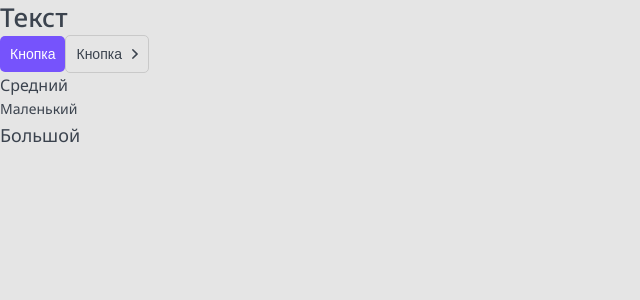
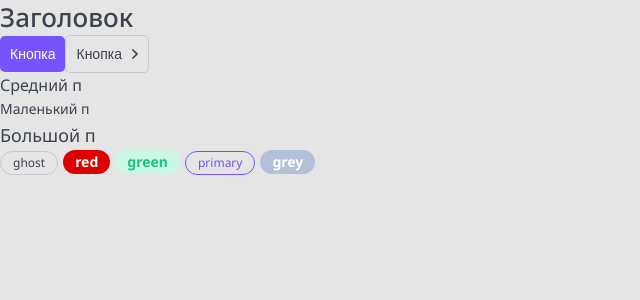
Before and after one commit to vanbai/top-app, a Next.js app in the folder top-app/: page / in a window 1280 px wide. Shown: the top 300 px of the page, without its empty margins (0-640 px from the left). Built offline with nearby package versions, Linux system fonts and the light colour scheme.

Commit message:
add component Tag

```diff
--- a/top-app/components/Button/Button.module.css
+++ b/top-app/components/Button/Button.module.css
@@ -24,7 +24,7 @@
 .ghost {
     color: var(--black);
     background: none;
-    border: 1px solid var(--light-gray);
+    border: 1px solid var(--light-grey);
 }
 .ghost:hover {
     color: var(--black);
--- a/top-app/components/Tag/Tag.module.css
+++ b/top-app/components/Tag/Tag.module.css
@@ -1,18 +1,47 @@
-.p {
-    margin: 0;
+.tag {
+    display: inline-block;
+
+    box-sizing: border-box;
+    margin-right: 5px;
+    border-radius: 20px;
 }
 
 .s {
-    font-size: 14px;
-    line-height: 24px;
+    padding: 5px 12px;
+    font-size: 12px;
+    line-height: 12px;
 }
 
 .m {
-    font-size: 16px;
-    line-height: 24px;
+    padding: 5px 12px;
+    font-size: 14px;
+    line-height: 14px;
 }
 
-.l {
-    font-size: 18px;
-    line-height: 29px;
+.ghost {
+    border: 1px solid var(--light-grey);
 }
+
+.red {
+    color: var(--white);
+    background: #DE0000;
+    font-weight: bold;
+}
+
+.grey {
+    color: var(--white);
+    background: #B3C0D9;
+    font-weight: bold;
+}
+
+.green {
+    color: var(--green);
+    background: var(--light-green);
+    font-weight: bold;
+}
+
+.primary {
+    color: var(--primary);
+    background: none;
+    border: 1px solid var(--primary);
+}
--- a/top-app/components/Tag/Tag.props.ts
+++ b/top-app/components/Tag/Tag.props.ts
@@ -1,7 +1,9 @@
 import { DetailedHTMLProps, HTMLAttributes, ReactNode } from "react";
 
 
-export interface ParagraphProps extends DetailedHTMLProps<HTMLAttributes<HTMLParagraphElement>, HTMLParagraphElement> {
+export interface TagProps extends DetailedHTMLProps<HTMLAttributes<HTMLDivElement>, HTMLDivElement> {
     children: ReactNode;
-    size?: 's' | 'm' | 'l';
+    size?: 's' | 'm';
+    color?: 'primary' | 'ghost' | 'grey' | 'green' | 'red';
+    href?: string;
 }
--- a/top-app/components/Tag/Tag.tsx
+++ b/top-app/components/Tag/Tag.tsx
@@ -1,17 +1,25 @@
-import { ParagraphProps } from "./P.props";
-import styles from "./P.module.css";
+import { TagProps } from "./Tag.props";
+import styles from "./Tag.module.css";
 import cn from "classnames";
 
-export const P = ({ size='m', children, className, ...props }: ParagraphProps): JSX.Element => {
+export const Tag = ({ size='s', children, color='ghost', href, className, ...props }: TagProps): JSX.Element => {
     return (
-        <p className={cn(styles.p, className, {
+        <div className={cn(styles.tag, className, {
             [styles.s]: size == "s",
             [styles.m]: size == "m",
-            [styles.l]: size == "l"
+            [styles.ghost]: color == "ghost",
+            [styles.red]: color == "red",
+            [styles.grey]: color == "grey",
+            [styles.green]: color == "green",
+            [styles.primary]: color == "primary"
         })}
         {...props}
         >
-            {children}
-        </p>
+            {
+                href
+                ? <a href={href}>{children}</a>
+                : <>{children}</>
+            }
+        </div>
     );
 };
--- a/top-app/components/index.ts
+++ b/top-app/components/index.ts
@@ -1,3 +1,4 @@
 export * from './Htag/Htag';
 export * from './Button/Button';
 export * from './P/P';
+export * from './Tag/Tag';
--- a/top-app/pages/index.tsx
+++ b/top-app/pages/index.tsx
@@ -1,15 +1,20 @@
-import { Button, Htag, P } from "../components";
+import { Button, Htag, P, Tag } from "../components";
 
 
 export default function Home(): JSX.Element {
     return (
         <>
-            <Htag tag="h1">Текст</Htag>
+            <Htag tag="h1">Заголовок</Htag>
             <Button appearance="primary">Кнопка</Button>
             <Button appearance="ghost" arrow='right'>Кнопка</Button>
-            <P>Средний</P>
-            <P size="s">Маленький</P>
-            <P size="l">Большой</P>
+            <P>Средний п</P>
+            <P size="s">Маленький п</P>
+            <P size="l">Большой п</P>
+            <Tag size="s">ghost</Tag>
+            <Tag size="m" color="red">red</Tag>
+            <Tag size="m" color="green">green</Tag>
+            <Tag size="s" color="primary">primary</Tag>
+            <Tag size="m" color="grey">grey</Tag>
         </>
     );
 }
--- a/top-app/styles/globals.css
+++ b/top-app/styles/globals.css
@@ -22,7 +22,7 @@
 
 :root {
 	--black: #3B434E;
-	--light-gray: #C9C9C9;
+	--light-grey: #C9C9C9;
 	--white: #FFF;
 	--primary: #7653FC;
 	--primary-hover: #6344DF;
```
